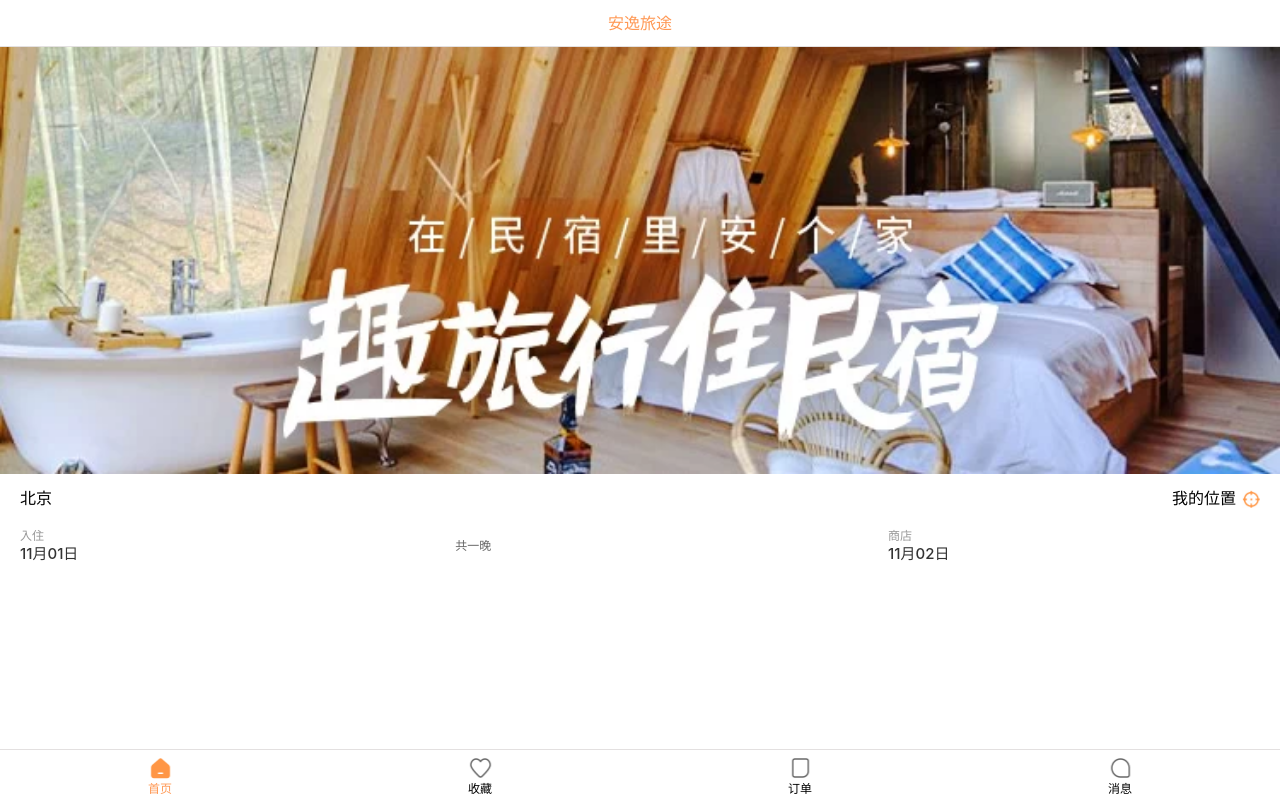
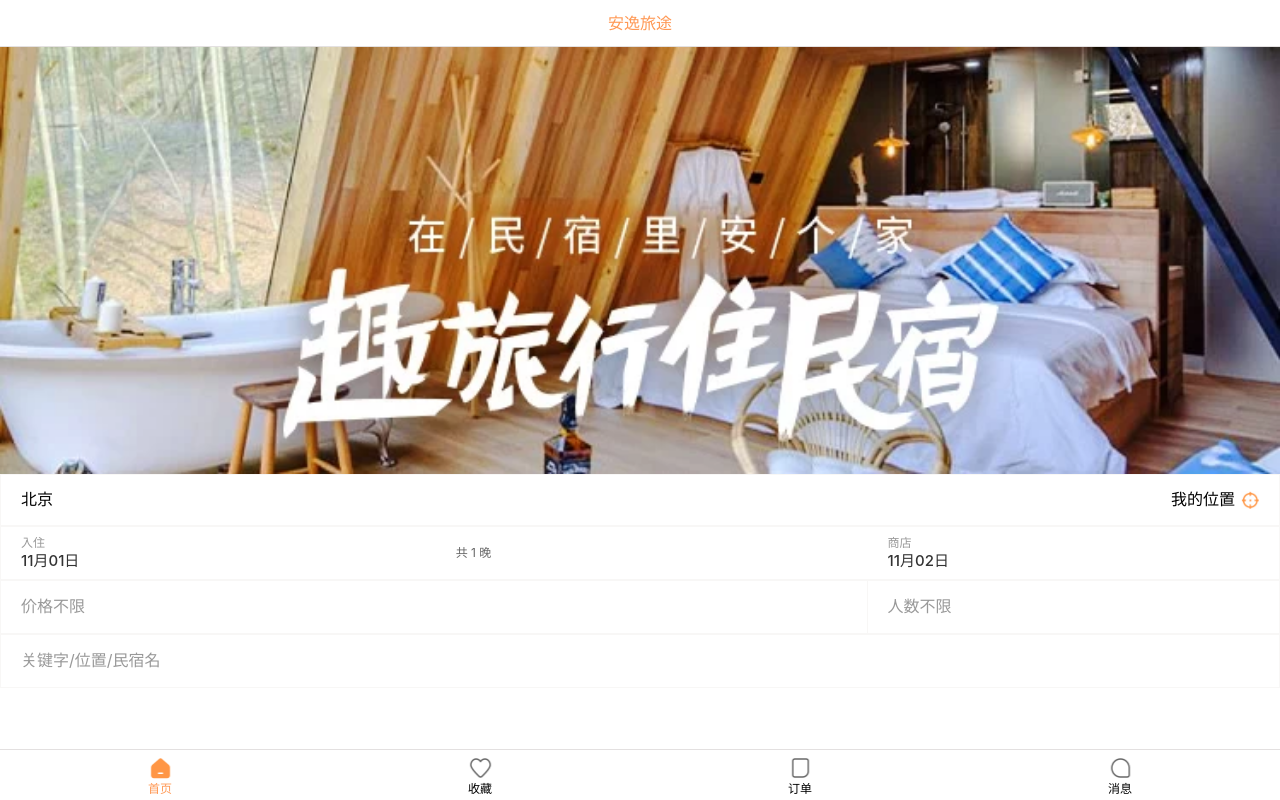
Before and after one commit to jgorijinal/hy-trip, a Vue app: page /#/home in a window 1280 px wide. Built offline with nearby package versions, Linux system fonts and the light colour scheme.

Commit message:
人数和关键字区域的搭建

```diff
--- a/src/assets/css/common.css
+++ b/src/assets/css/common.css
@@ -8,3 +8,7 @@
 body {
   font-size:16px;
 }
+
+.bottom-gray-line {
+  border:1px solid #f8f7f6;
+}
--- a/src/utils/format-date.js
+++ b/src/utils/format-date.js
@@ -1,5 +1,10 @@
 import dayjs from 'dayjs'
 
+// 格式化日期
 export function formatDate(date) {
   return dayjs(date).format('MM月DD日')
 }
+// 获取相差几天
+export function getDiffDays(startDate , endDate) {
+  return dayjs(endDate).diff(startDate,'day')
+}
--- a/src/views/home/cpns/home-search-box.vue
+++ b/src/views/home/cpns/home-search-box.vue
@@ -1,6 +1,6 @@
 <template>
   <div class="home-search-box">
-    <div class="location">
+    <div class="location bottom-gray-line">
     <div class="city" @click="$router.push('/city')">{{currentCity.cityName}}</div>
     <div class="position" @click="positionClick">
       <span class="text">我的位置</span>
@@ -8,13 +8,13 @@
     </div>
   </div>
    <!--选择日期范围-->
-   <div class="section item date-range" @click="calendarVisible = true">
+   <div class="section item date-range bottom-gray-line" @click="calendarVisible = true">
       <div class="start">
         <div class="date">
           <span class="tip">入住</span>
           <span class="time">{{startDate}}</span>
         </div>
-        <div class="stay">共一晚</div>
+        <div class="stay">共 {{diffDays}} 晚</div>
       </div>
       <div class="end">
         <div class="date">
@@ -31,10 +31,18 @@
       :round="false"
     />
   </div>
+  <!-- 价格/人数选择 -->
+  <div class="section price-counter bottom-gray-line">
+    <div class="start">价格不限</div>
+    <div class="end">人数不限</div>
+  </div>
+  <!-- 关键字 -->
+  <div class="section keyword bottom-gray-line">关键字/位置/民宿名</div>
+
 </template>
 <script setup>
 import useCityStore from '@/store/modules/city';
-import { formatDate } from '@/utils/format-date';
+import { formatDate,getDiffDays } from '@/utils/format-date';
 import { storeToRefs } from 'pinia';
 import { ref } from 'vue'
 function getPosition() {
@@ -68,8 +76,12 @@ const cityStore = useCityStore()
 const { currentCity } = storeToRefs(cityStore)
 
 // 日期范围
-const startDate = ref(formatDate(new Date()))
-const endDate = ref(formatDate(new Date().setDate((new Date().getDate() + 1))))
+const nowDate = new Date()
+const newDate = new Date().setDate((new Date().getDate() + 1))
+const startDate = ref(formatDate(nowDate))
+const endDate = ref(formatDate(newDate))
+// 相差的天数
+const diffDays = ref(getDiffDays(nowDate, newDate))
 
 // 日历显示/隐藏
 const calendarVisible = ref(false)
@@ -78,6 +90,7 @@ const onConfirm = (value) => {
   startDate.value = formatDate(value[0])
   endDate.value = formatDate(value[1])
   calendarVisible.value = false
+  diffDays.value = getDiffDays(value[0],value[1])
 }
 </script>
 <style lang="less" scoped>
@@ -102,12 +115,12 @@ const onConfirm = (value) => {
   align-items: center;
   padding: 0 20px;
   color: #999;
-  height: 44px;
+  height: 52px;
 
   .start {
     flex: 1;
     display: flex;
-    height: 44px;
+    height: 52px;
     align-items: center;
   }
 
@@ -134,7 +147,7 @@ const onConfirm = (value) => {
   }
 }
 .date-range {
-  height: 44px;
+  height: 52px;
   .stay {
     flex: 1;
     text-align: center;
@@ -142,5 +155,23 @@ const onConfirm = (value) => {
     color: #666;
   }
 }
+.price-counter {
+  .start {
+    border-right: 1px solid #f8f7f6;
+  }
+}
+
+.hot-suggests {
+  margin: 10px 0;
+  height: auto;
+
+  .item {
+    padding: 4px 8px;
+    margin: 4px;
+    border-radius: 14px;
+    font-size: 12px;
+    line-height: 1;
+  }
+}
 
 </style>
```
